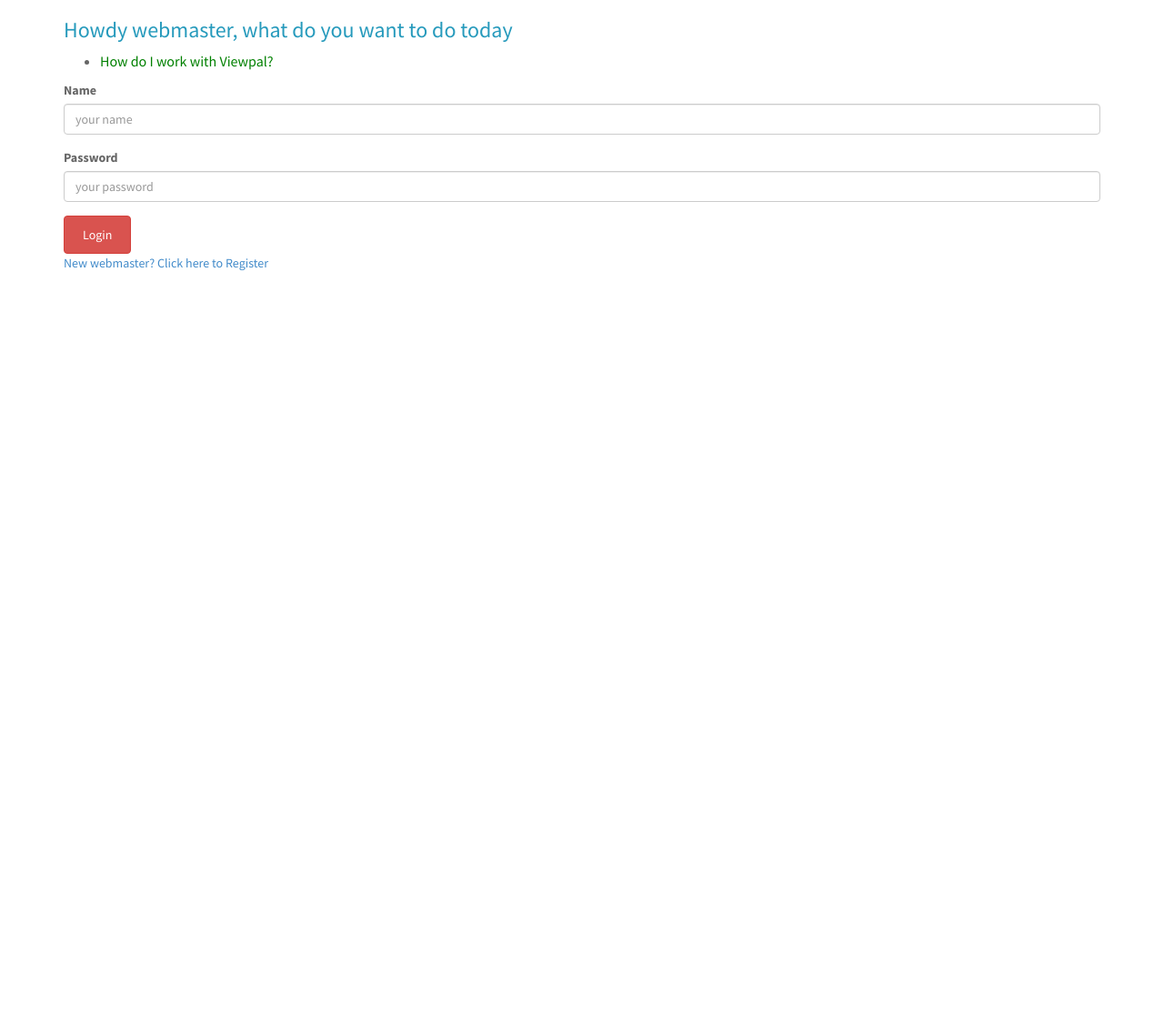
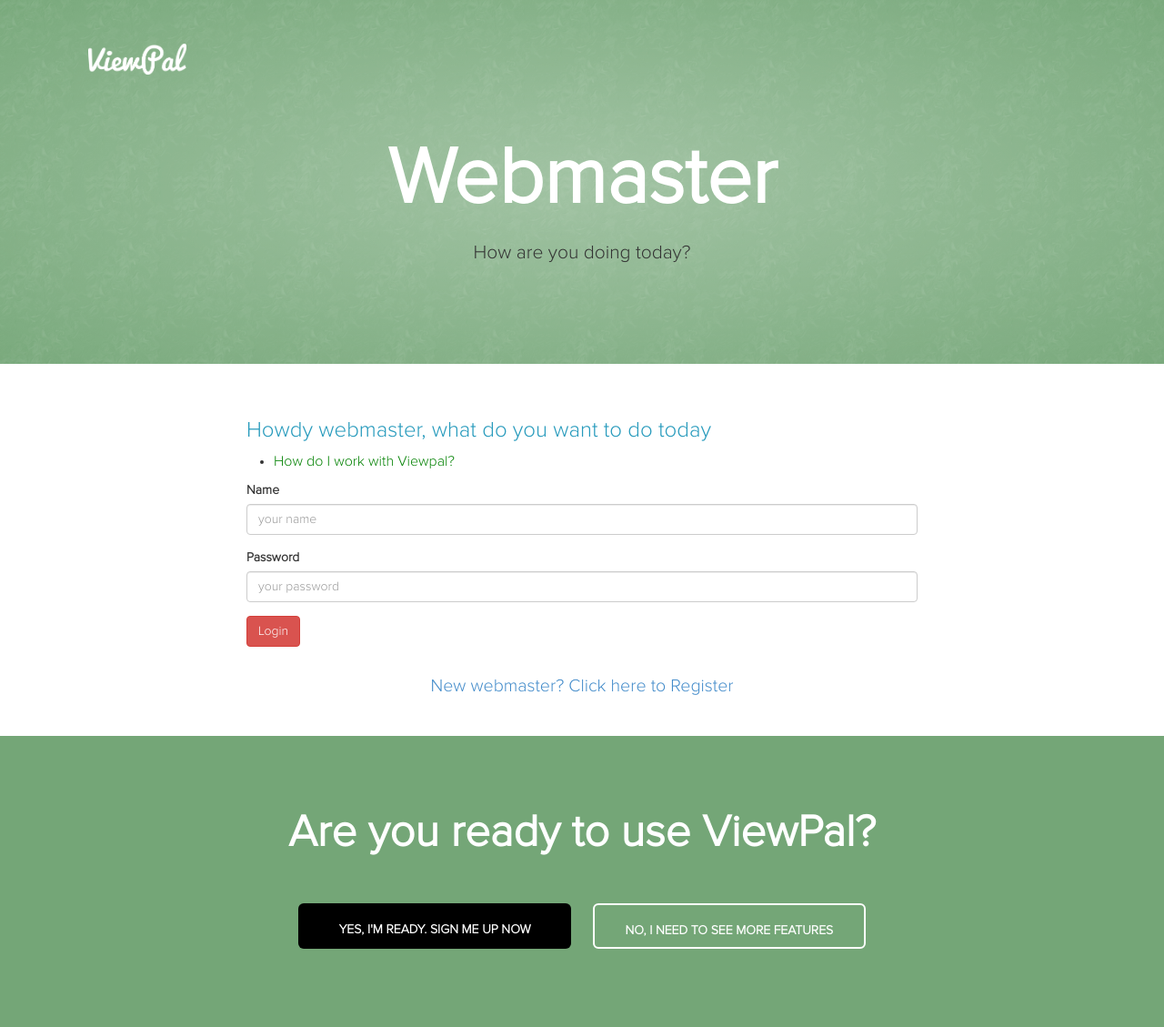
Before and after one commit to leyuan/ViewPal, a CodeIgniter app: page /codeigniter/webmaster/howdy in a window 1280 px wide. Shown: the whole page at 91% size. Before the commit the page ends 298 px from the top, so only its background shows below. Run offline with CodeIgniter, Linux system fonts and the light colour scheme; some libraries are stand-ins or nearby versions.

Commit message:
small fixes for the header of signup/howdy page

```diff
--- a/application/controllers/webmasters.php
+++ b/application/controllers/webmasters.php
@@ -14,13 +14,13 @@
 
     public function howdy()
     {
-        $this->load->view('templates/viewpal_header');
+        $this->load->view('static/header');
         $this->load->view('webmasters/howdy');
     }
 
     public function signup()
     {
-        $this->load->view('templates/viewpal_header');
+        $this->load->view('static/header');
         $this->load->view('webmasters/wm_signupform');
     }
 
--- a/application/views/webmasters/howdy.php
+++ b/application/views/webmasters/howdy.php
@@ -1,4 +1,31 @@
-<div class="howdy-container">
+<!-- Webmaster_howdy Body Page -->
+<section class="upper-body">
+    <div class="pricing-upper-body upper-body">
+        <!-- Fixed navbar -->
+        <div class="navbar navbar-default" role="navigation">
+          <div class="container nav-container">
+            <div class="navbar-header">
+                <span class="logo text-right"><a class="navbar-brand" href="<?php echo base_url();?>"><img src="<?php echo public_url()."imgs/logo_white.png"?>" class="nav-logo"></a></span>
+            </div>
+          </div>
+        </div>
+
+        <div class="headline">
+            <div class="container">
+                <div class="headline-main-title">
+                    <h1>Webmaster</h1>
+                </div>
+                <div class="headline-sub-title">
+                    <h3>How are you doing today?</h3>
+                </div>
+            </div>
+        </div>
+    </div>
+</section><!-- End of .pricing-upper-body -->
+
+<section class="main-body">
+    <div class="body-one">
+        <div class="container howdy-container">
             <div class="">
                 <h3> Howdy webmaster, what do you want to do today</h3>
             </div>
@@ -22,7 +49,26 @@
                     <button type='submit' class='btn btn-danger'>Login</button>
                 </form>
             </div>
-    <div class="wm-register-container">
+            <div class="wm-register-container text-center">
                 <a href="<?php echo base_url()."webmaster/signup";?>">New webmaster? Click here to Register</a>
             </div>
         </div>
+    </div><!-- End of .pricng-body-one -->
+    <div class="body-two">
+
+    </div> <!-- End of .features-body-two-->
+</section>
+
+<section class="lower-body">
+    <div class="pricing-cta">
+        <div class="features-cta-title">
+            <h2> Are you ready to use ViewPal? </h2>
+        </div>
+        <div class="features-cta-btn-row">
+            <a href="<?php echo base_url()."webmaster/signup"?>" class="btn cta-btn btn-signup">YES, I'M READY. SIGN ME UP NOW</a>
+            <a href="<?php echo base_url()."features"?>" class="btn cta-btn btn-login">NO, I NEED TO SEE MORE FEATURES</a>
+        </div>
+    </div>
+</section>
+
+<!-- End of Webmaster_howdy Body Page -->
--- a/public/css/viewpal.css
+++ b/public/css/viewpal.css
@@ -1418,6 +1418,27 @@
 .copyright > h5 {
     color: #BBB8B8;
 }
+/******************************** Webmaster Signup ****************************/
+.webmaster-signup-container {
+    margin-top: 40px;
+    margin-bottom: 40px;
+    width: 60%;
+}
+
+#wm-signup-btn {
+    margin-top: 30px;
+}
+
+.wm-register-container {
+    margin-top: 30px;
+    font-size: 1.4em;
+}
+/******************************** Webmaster Howdy *****************************/
+.howdy-container {
+    margin-top: 40px;
+    margin-bottom: 40px;
+    width: 60%;
+}
 
 
 /******************************** For Media ***********************************/
```
Also changed, not shown: application/views/webmasters/wm_signupform.php (+47 -2 lines). Lines whose indentation alone changed are shown as unchanged.
